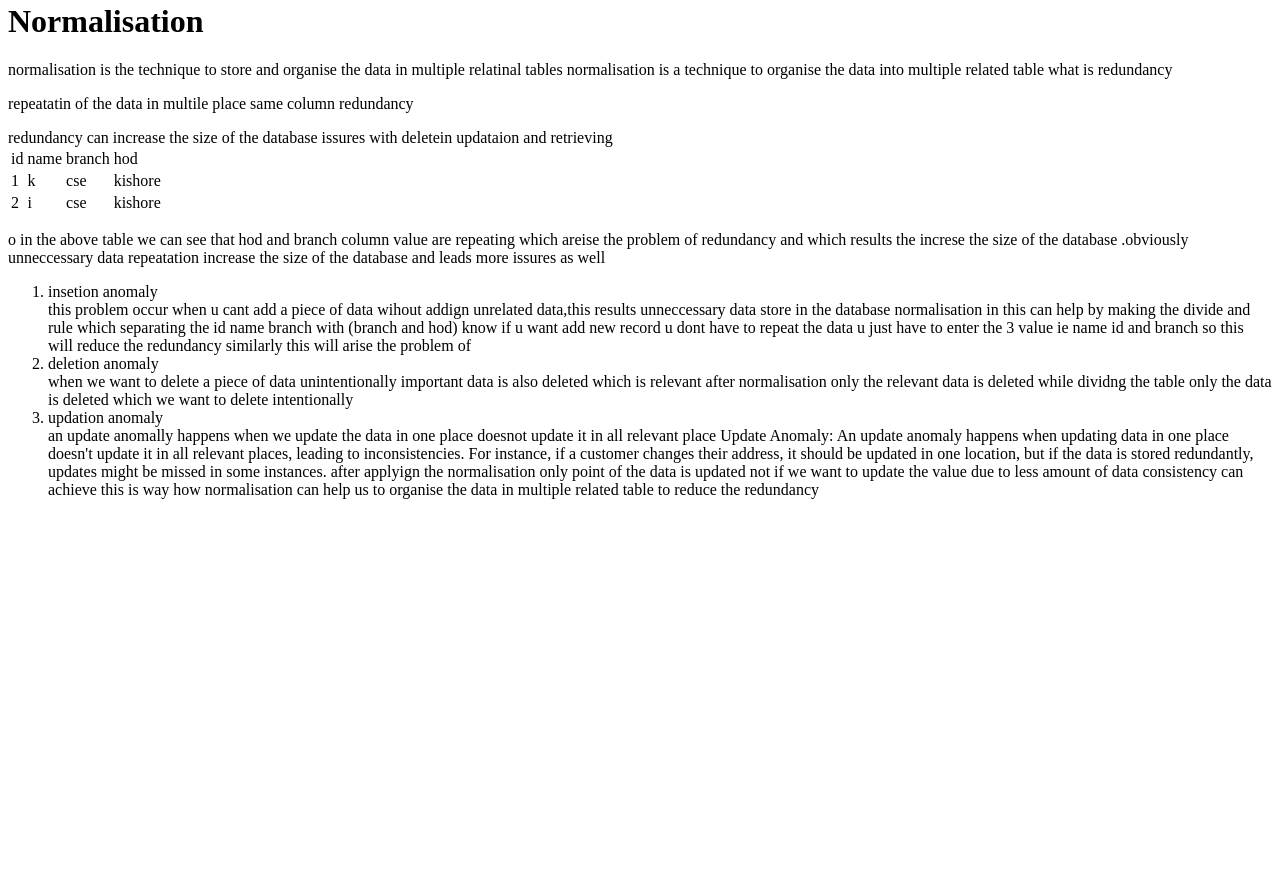
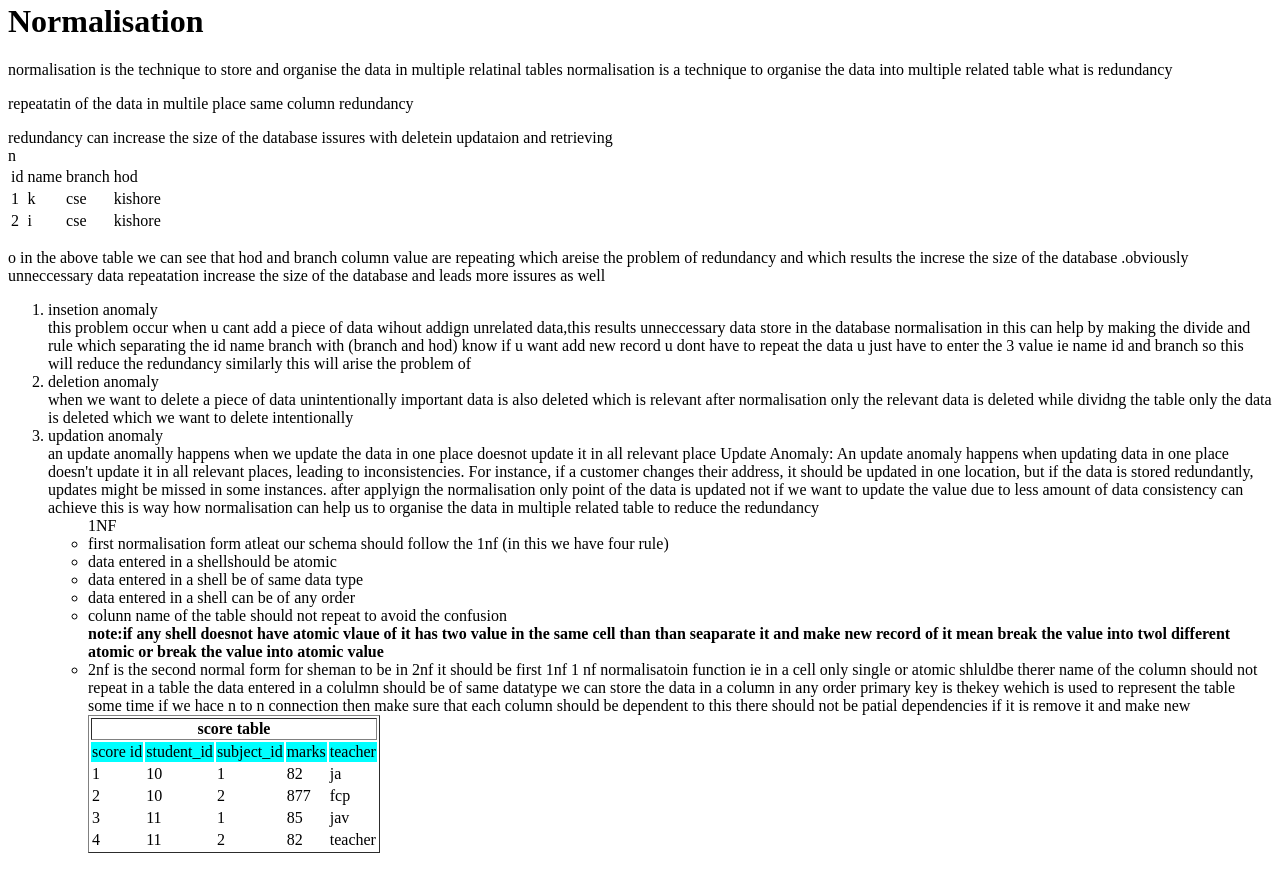
Before and after one commit to 321999/7_days_for_placement, a plain HTML site: page index.html in a window 1280 px wide. Shown: the part 2680-3549 px from the top of the page. Before the commit the page ends 3195 px from the top, so only its background shows below. Drawn offline with Linux system fonts and the light colour scheme.

Commit message:
1nf and 2nf is completed

```diff
--- a/index.html
+++ b/index.html
@@ -4,6 +4,11 @@
     <meta charset="UTF-8">
     <meta name="viewport" content="width=device-width, initial-scale=1.0">
     <title>backend</title>
+    <style>
+        td{
+            border: none;
+        }
+    </style>
 
 </head>
 <body>
@@ -210,7 +215,7 @@ datatype are mandatory but constraints are optional
         <tr >
             <td>2</td>
             <td>i</td>
-            <td>cse</td>
+            <td>cse</td>n
             <td>kishore</td>
 
         </tr>
@@ -231,7 +236,70 @@ datatype are mandatory but constraints are optional
             Update Anomaly: An update anomaly happens when updating data in one place doesn't update it in all relevant places, leading to inconsistencies. For instance, if a customer changes their address, it should be updated in one location, but if the data is stored redundantly, updates might be missed in some instances.
             <description>after applyign the normalisation only point of the data is updated not if we want to update the value due to less amount of data consistency can achieve</description>
      this is way how normalisation can help us to organise the data in multiple related table to reduce the redundancy
-        </ol>
+
+     <ul>1NF
+        <Li>first normalisation form atleat our schema should follow the 1nf (in this we have four rule)
+            <Li>data entered in a shellshould be atomic</Li>
+            <li>data entered in a shell be of same data type</li>
+            <Li>data entered in a shell can be of any order </Li>
+            <li>colunn name of the table should not repeat to avoid the confusion </li>
+            <b>note:if any shell doesnot  have atomic vlaue of it has two value in the same cell than than seaparate it and make new record of it mean break the value into twol different atomic or break the value into atomic value </b>
+        </Li>
+    <li>2nf is the second normal form
+        for sheman to be in 2nf it should be first 1nf
+        1 nf normalisatoin function
+        ie in  a cell only single or atomic shluldbe therer
+        name of the column should not repeat in a table
+        the data entered in a colulmn should be of same datatype
+        we can store the data in a column in any order
+
+        primary key is thekey wehich is used to represent the table some time if we hace n to n connection then make sure that each column should be dependent to this
+        there should not be patial dependencies if it is remove it and make new
+    <table border="1">
+        <th style="text-align: center; letter-spacing: 2;" colspan="5">score table</th>
+        <tr style="background-color: aqua;">
+            <td>score id</td>
+            <td>student_id</td>
+            <td>subject_id
+            <td>marks</td>
+            <td>teacher</td>
+        </tr>
+
+        <tr>
+            <td>1</td>
+            <td>10</td>
+            <td>1</td>
+            <td>82</td>
+            <td>ja</td>
+        </tr>
+        <tr>
+            <td>2</td>
+            <td>10</td>
+            <td>2</td>
+            <td>877</td>
+            <td>fcp</td>
+        </tr>
+        <tr>
+            <td>3</td>
+            <td>11</td>
+            <td>1</td>
+            <td>85</td>
+            <td>jav</td>
+        </tr>
+        <tr>
+            <td>4</td>
+            <td>11</td>
+            <td>2</td>
+            <td>82</td>
+            <td>teacher</td>
+        </tr>
+
+    </table>
+
+    </li>
+    </ul>
+    </ol>
+
     </p>
 </div>
 
```
